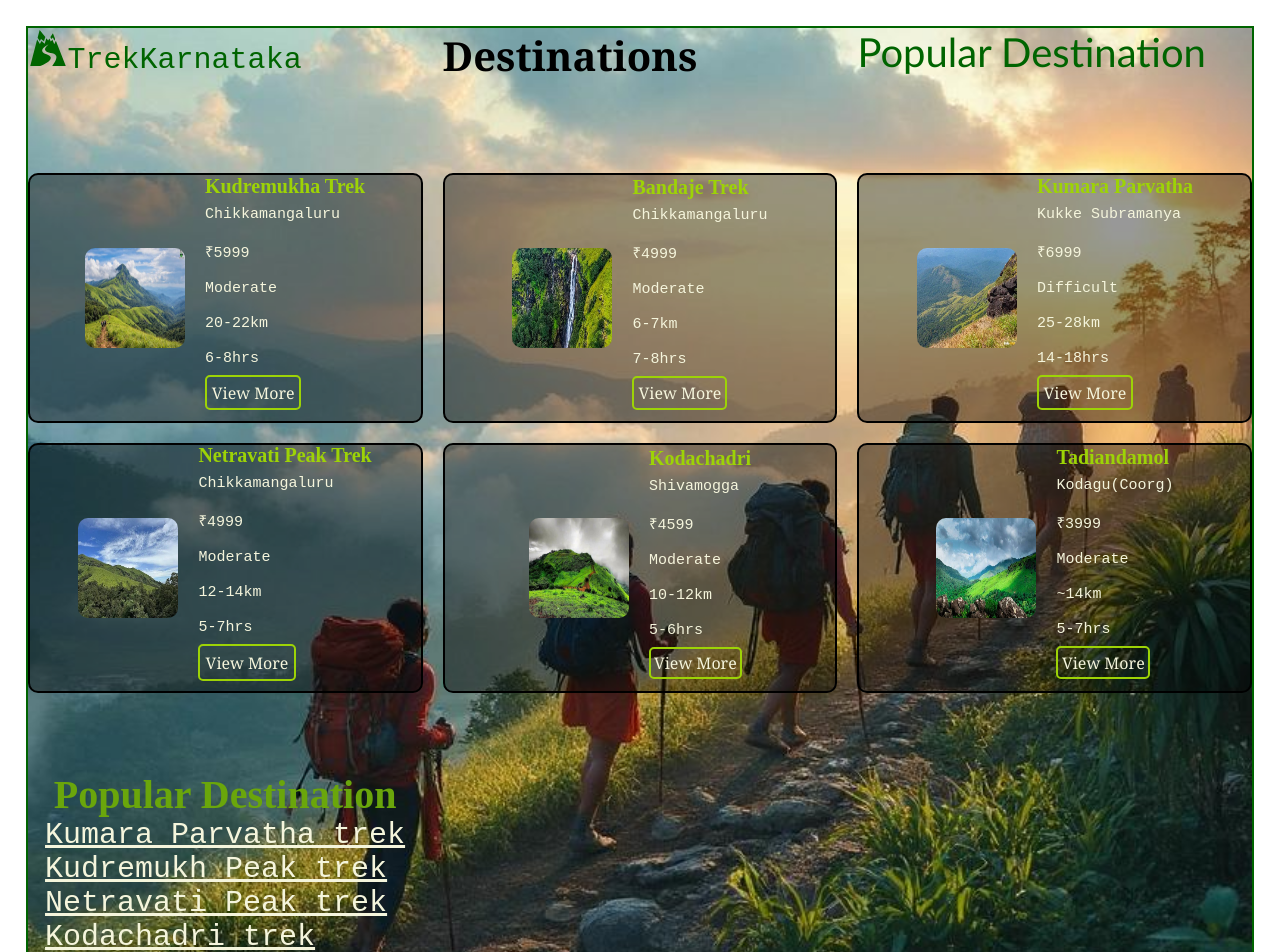
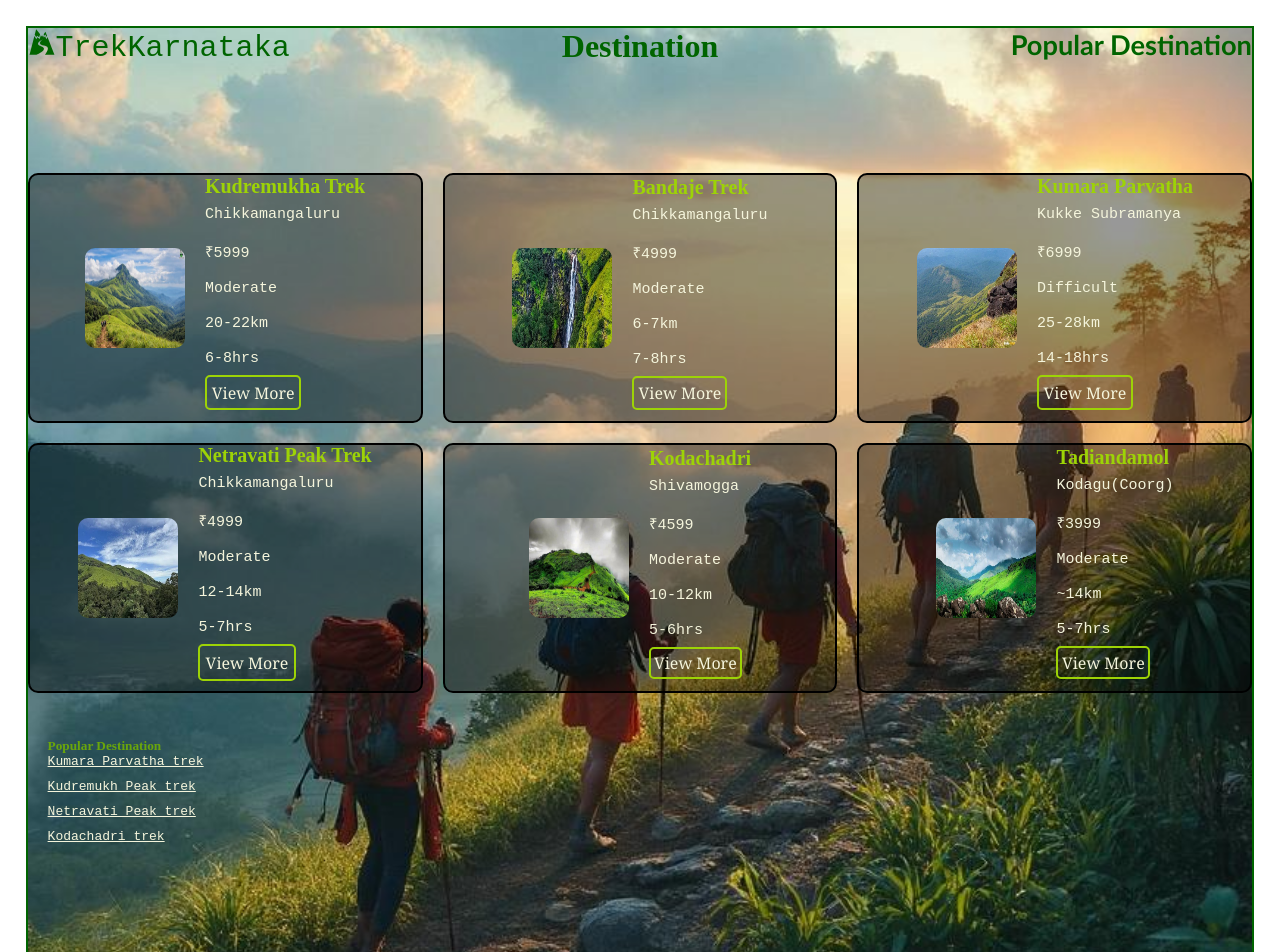
Before and after one commit to sahana0258/Trekking-Website, a React (Vite) app: page /#/destination in a window 1280 px wide. Shown: the top 952 px of the page. Built offline with nearby package versions, Linux system fonts and the light colour scheme.

Commit message:
upadated destination page

```diff
--- a/src/About.css
+++ b/src/About.css
@@ -43,7 +43,7 @@
 .par{
     font-family:'Trebuchet MS';
     transform: scale(1) ;
-     display: flex;
+    display: flex;
     flex-direction: column;
     justify-content: flex-start;
     justify-content: space-evenly;
--- a/src/Components/Destination.jsx
+++ b/src/Components/Destination.jsx
@@ -13,10 +13,10 @@ function Destination(){
         <div className="destination-container">
 
         <div className="treklogo">
-        <Link to="/destination" id="trek-logo">{<GiMountainRoad size={40}/>}TrekKarnataka</Link>
+        <Link to="/destination" id="trek-logo">{<GiMountainRoad size={28}/>}TrekKarnataka</Link>
         </div>
         <div>
-        <h6 className="h6">Destinations</h6>
+        <h1 id="about-us">Destination</h1>
         </div>
         <div >
         <p id="popular-link">Popular Destination</p>
@@ -102,7 +102,7 @@ function Destination(){
         </div>
 
         <div className="popular-destination">
-            <h5 className="PD">Popular Destination</h5>
+            <h5 id="PD">Popular Destination</h5>
             <div className="pd-content">
             <Link to="/kumaraparvatha" className="popular-trek">Kumara Parvatha trek</Link>
             <Link to="/kudremukh" className="popular-trek">Kudremukh Peak trek</Link>
--- a/src/Components/Home.jsx
+++ b/src/Components/Home.jsx
@@ -26,7 +26,7 @@ function Home(){
 
 
         <div>
-            <p id="para">Explore the <span>beauty of Karnataka</span> through exciting treks, scenic hills, lush forest and unforgettable adventures.
+            <p id="para">Explore the beauty of Karnataka through exciting treks, scenic hills, lush forest and unforgettable adventures.
             Your journey into Karnataka's beautiful landscapes begins here.
             Explore, trek and create memories.</p>
         </div>
--- a/src/Destination.css
+++ b/src/Destination.css
@@ -30,52 +30,31 @@
 
 }
 
-/* .link{
-    color: darkgreen;
-    font-size: 30px;
-    font-family: cursive;
-    display: flex;
-    flex-direction: row;
-    justify-content: flex-start;
-    align-items: flex-start;
-    text-decoration: none;
-}
-.link:hover{
-    color: orangered;
-} */
-
 #trek-logo{
     font-family: monospace;
     font-size: 30px;
-    transform: scale(1);
+    transform: scale(3);
     text-decoration: none;
     color: darkgreen;
 }
 .h6{
     font-family: Georgia, 'Times New Roman', Times, serif;
-    font-size: 40px;
-    transform: scale(1);
+    display: flex;
+    justify-content: center;
+    align-items: center;
 
 }
 #popular-link{
     font-family:'Gill Sans', 'Gill Sans MT', Calibri, 'Trebuchet MS', sans-serif;
-    font-size: 40px;
     color: darkgreen;
-    grid-column: 1/-1;
+    display: flex;
+    justify-content: flex-end;
+    transform: scale(1.7);
+    transform-origin: top right;
+    transform-origin: top bottom;
+    color: darkgreen;
+    font-weight: bold;
 }
-
-
-
-/* .nav-link{
-    color: rgb(2, 66, 49);
-    font-size: 20px;
-    font-family: fantasy;
-    padding:10px;
-    display: flex;
-    /* align-items: flex-end; */
-    /* justify-content: flex-end;
-    justify-content: space-evenly;
-} */
 .trek-card{
     display: flex;
     justify-content: center;
@@ -131,21 +110,46 @@ img{
 .popular-destination{
     display: flex;
     flex-direction: column;
-    transform: translateY(0%);
-    justify-content: center;
-    transform: translateY(-40%);
-    align-items: center;
+    justify-content: flex-start;
+    align-items: flex-start;
+    transform: translateY(-100px);
 }
 .popular-trek{
-    display: grid;
-    grid-template-columns: 1fr;
-    gap: 10px;
+    display: flex;
+    justify-content: flex-start;
+    align-items: flex-start;
+    justify-content: space-evenly;
+    gap: 20px;
     color: beige;
     font-family: monospace;
-    font-size: 30px;
 
 }
-.PD{
+.pd-content{
+    display: flex;
+    flex-direction: column;
+    justify-content: flex-start;
+    align-items: flex-start;
+    gap: 10px;
+    margin-left: 20px;
+}
+#PD{
+    transform: scale(2);
     color: rgb(106, 166, 11);
-    font-size: 40px;
+    transform: scale(1);
+    transform-origin: top ;
+    margin-left: 20px;
 }
+
+@media (max-width:768px){
+    .trek-card{
+        grid-template-columns: 1fr;
+        gap: 15px;
+    }
+}
+
+@media(min-width: 769px)and(max-width:1024px){
+    .trek-card{
+        grid-template-columns: repeat(2,1fr);
+        gap: 15px;
+    }
+}
--- a/src/Home.css
+++ b/src/Home.css
@@ -40,42 +40,43 @@
 }
 #para{
     color: beige;
-    font-size: 20px;
     font-family:'Courier New', Courier, monospace;
+
+    transform: scale(1) ;
+    display: flex;
+    justify-content: flex-start;
+    justify-content: space-evenly;
+    justify-content: space-around;
+    align-items: flex-start;
+    gap:20px;
+    margin-left: 20px;
 
     /* display: flex;
     justify-content: center;
-    justify-content: space-around;
+    justify-content: space-aroun
     justify-content: space-around;  */
-    padding: 2%;
-    transform: translateY(-30%);
-}
-span{
-    color: rgb(213, 165, 7)
 }
 
 .button{
     display: flex;
     justify-content: flex-start;
     align-items: flex-start;
-    display: grid;
-    grid-template-rows: 1fr;
     gap: 10px;
-
 }
 .explore{
     color: bisque;
     background-color: darkgreen;
-    font-size: 15px;
+    transform: scale(1);
     font-family:cursive;
     border-radius: 2px;
-    transform: translateY(-100px);
-    padding: 10px;
-    margin-left: 20px;
+    transform: translateY(-100%);
+    padding: 1%;
+    margin-left: 1%;
     border: 2px solid darkgray;
     text-decoration: none;
+    display: flex;
 }
-.explore1:hover{
+.explore:hover{
     background-color: rgb(195, 227, 195);
     color: darkgreen;
     cursor: pointer;
```
